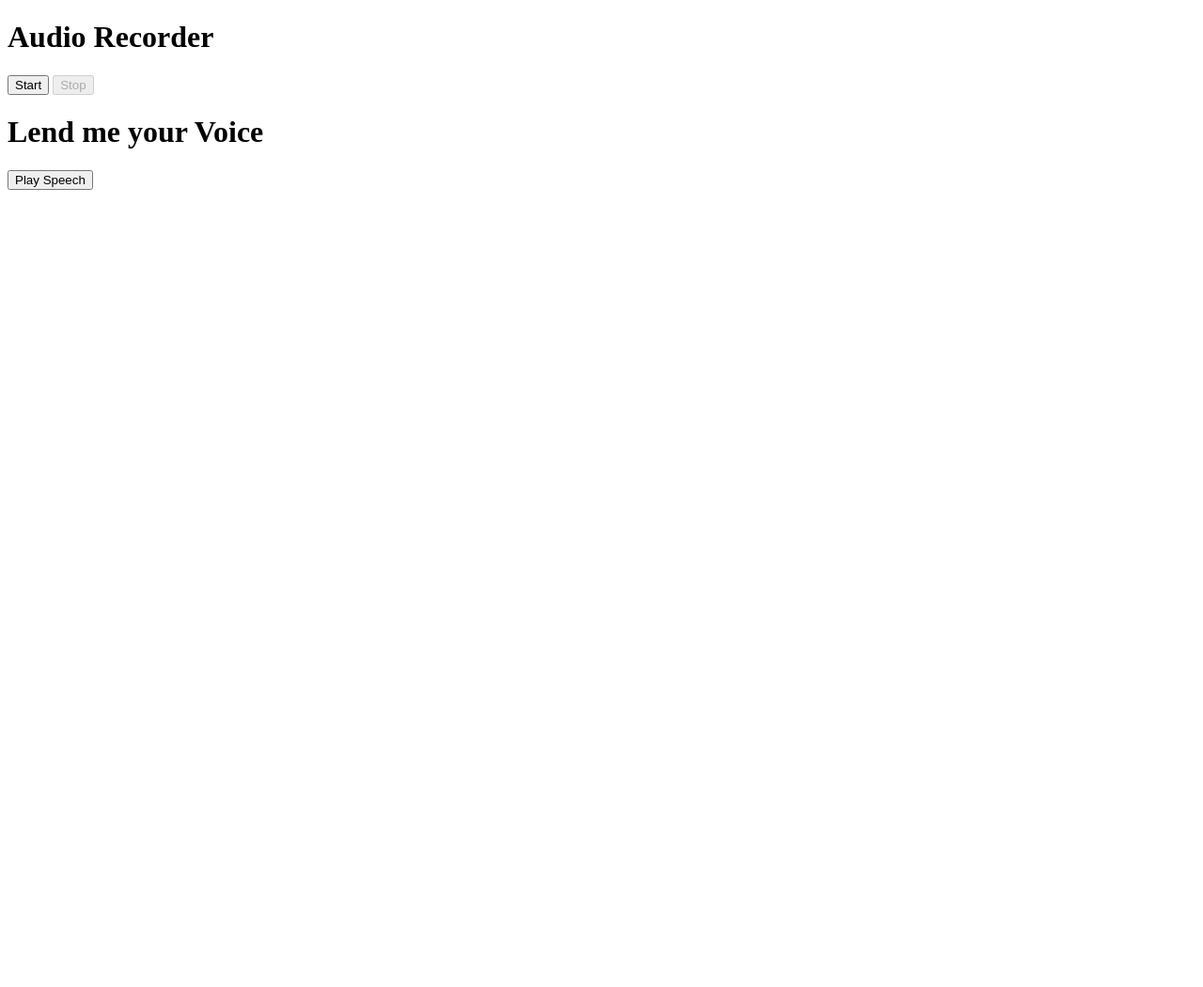
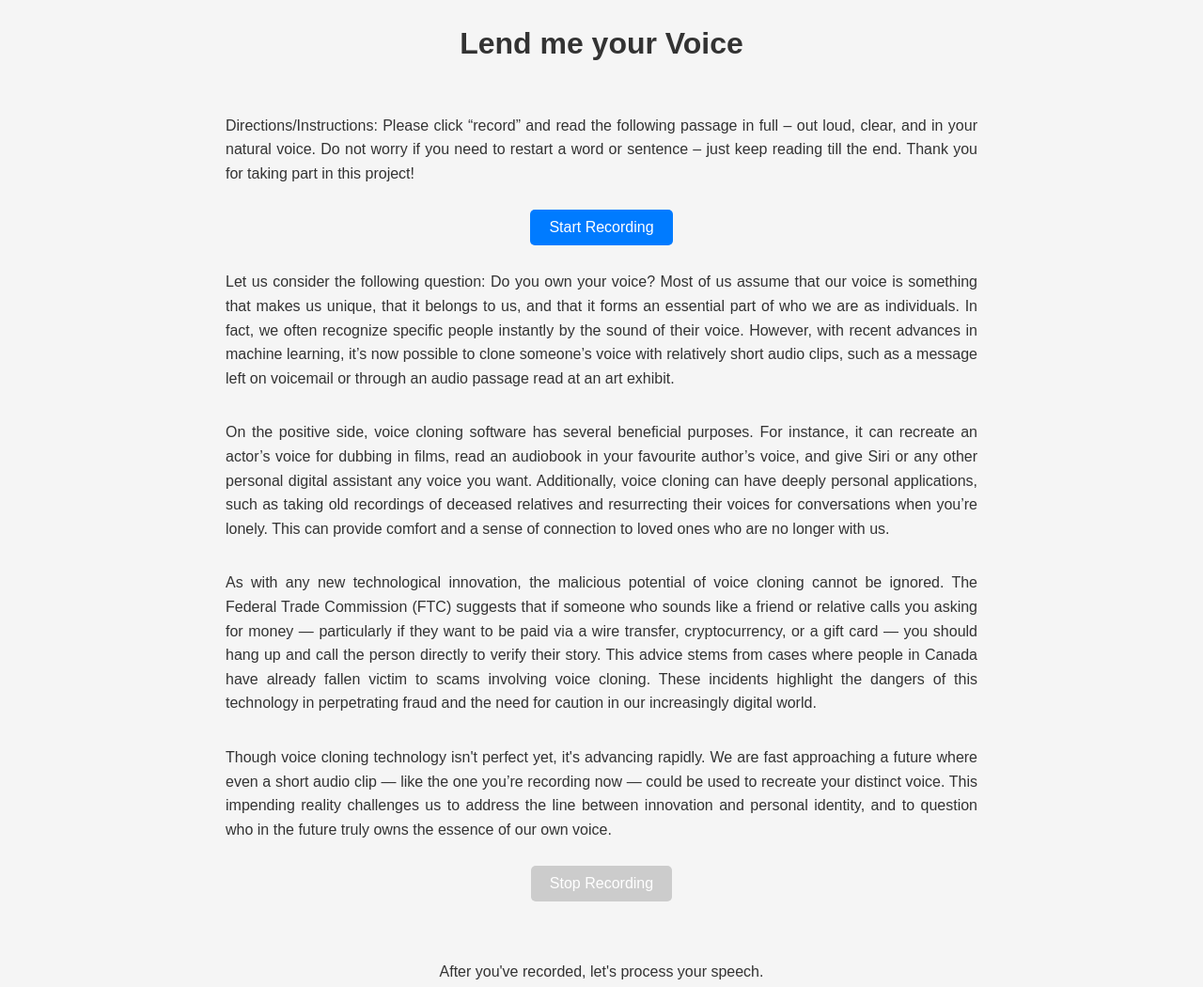
Before and after one commit to featheredape/voiceclone, a website: page node-server/static/index.html in a window 1280 px wide. Shown: the top 1050 px of the page at 94% size. Before the commit the page ends 800 px from the top, so only its background shows below. Drawn offline with Linux system fonts and the light colour scheme.

Commit message:
added the main project text and made the site prettier

```diff
--- a/node-server/static/index.html
+++ b/node-server/static/index.html
@@ -4,21 +4,111 @@
         <meta charset="UTF-8" />
         <meta name="viewport" content="width=device-width, initial-scale=1.0" />
         <title>Audio Recorder</title>
+        <style>
+            body {
+                font-family: Arial, sans-serif;
+                line-height: 1.6;
+                margin: 0;
+                padding: 0;
+                display: flex;
+                flex-direction: column;
+                align-items: center;
+                justify-content: center;
+                background-color: #f5f5f5;
+                color: #333;
+            }
+            h1 {
+                font-size: 2em;
+                margin-bottom: 1em;
+            }
+            p {
+                max-width: 800px;
+                margin: 1em;
+                text-align: justify;
+            }
+            button {
+                font-size: 1em;
+                padding: 10px 20px;
+                margin: 10px;
+                cursor: pointer;
+                border: none;
+                border-radius: 5px;
+                background-color: #007bff;
+                color: white;
+            }
+            button:disabled {
+                background-color: #cccccc;
+            }
+            #status {
+                margin-top: 20px;
+                font-weight: bold;
+            }
+        </style>
     </head>
     <body>
-        <h1>Audio Recorder</h1>
-        <button id="startButton">Start</button>
-        <button id="stopButton" disabled>Stop</button>
+        <h1>Lend me your Voice</h1>
+        <p>
+            Directions/Instructions: Please click “record” and read the
+            following passage in full – out loud, clear, and in your natural
+            voice. Do not worry if you need to restart a word or sentence – just
+            keep reading till the end. Thank you for taking part in this
+            project!
+        </p>
+        <button id="startButton">Start Recording</button>
+
+        <p>
+            Let us consider the following question: Do you own your voice? Most
+            of us assume that our voice is something that makes us unique, that
+            it belongs to us, and that it forms an essential part of who we are
+            as individuals. In fact, we often recognize specific people
+            instantly by the sound of their voice. However, with recent advances
+            in machine learning, it’s now possible to clone someone’s voice with
+            relatively short audio clips, such as a message left on voicemail or
+            through an audio passage read at an art exhibit.
+        </p>
+
+        <p>
+            On the positive side, voice cloning software has several beneficial
+            purposes. For instance, it can recreate an actor’s voice for dubbing
+            in films, read an audiobook in your favourite author’s voice, and
+            give Siri or any other personal digital assistant any voice you
+            want. Additionally, voice cloning can have deeply personal
+            applications, such as taking old recordings of deceased relatives
+            and resurrecting their voices for conversations when you’re lonely.
+            This can provide comfort and a sense of connection to loved ones who
+            are no longer with us.
+        </p>
+
+        <p>
+            As with any new technological innovation, the malicious potential of
+            voice cloning cannot be ignored. The Federal Trade Commission (FTC)
+            suggests that if someone who sounds like a friend or relative calls
+            you asking for money — particularly if they want to be paid via a
+            wire transfer, cryptocurrency, or a gift card — you should hang up
+            and call the person directly to verify their story. This advice
+            stems from cases where people in Canada have already fallen victim
+            to scams involving voice cloning. These incidents highlight the
+            dangers of this technology in perpetrating fraud and the need for
+            caution in our increasingly digital world.
+        </p>
+
+        <p>
+            Though voice cloning technology isn't perfect yet, it's advancing
+            rapidly. We are fast approaching a future where even a short audio
+            clip — like the one you’re recording now — could be used to recreate
+            your distinct voice. This impending reality challenges us to address
+            the line between innovation and personal identity, and to question
+            who in the future truly owns the essence of our own voice.
+        </p>
+        <button id="stopButton" disabled>Stop Recording</button>
         <p id="status"></p>
-        <!-- <audio id="audioPlayback" controls></audio> -->
-
-        <h1>Lend me your Voice</h1>
-        <button id="playButton">Play Speech</button>
-
+        <p>After you've recorded, let's process your speech.</p>
+        <button id="playButton">PROCESS SPEECH</button>
+        <p></p>
+        <p></p>
         <script>
             let uploadId;
 
-            // Record button
             document.addEventListener("DOMContentLoaded", () => {
                 const startButton = document.getElementById("startButton");
                 const stopButton = document.getElementById("stopButton");
@@ -29,7 +119,6 @@
                 let audioChunks = [];
 
                 startButton.addEventListener("click", async () => {
-                    // Request access to the user's microphone
                     try {
                         const stream =
                             await navigator.mediaDevices.getUserMedia({
@@ -51,7 +140,6 @@
                             audioPlayback.src = audioUrl;
                             audioChunks = [];
 
-                            // Upload the audio file to the server
                             const formData = new FormData();
                             formData.append(
                                 "audio",
@@ -99,8 +187,6 @@
                 });
             });
 
-            // PLAYBACK ////////////////////////////////////
-
             async function playButtonHandler() {
                 try {
                     const response = await fetch(`/play?uploadId=${uploadId}`, {
```
Also changed, not shown: 2 other files.
